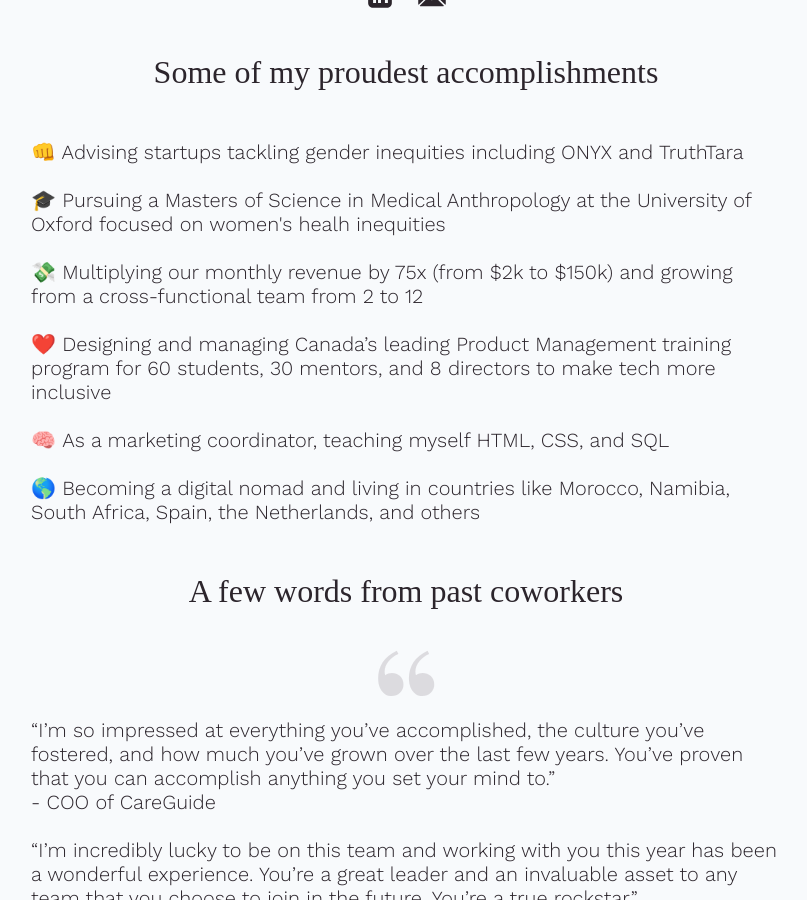
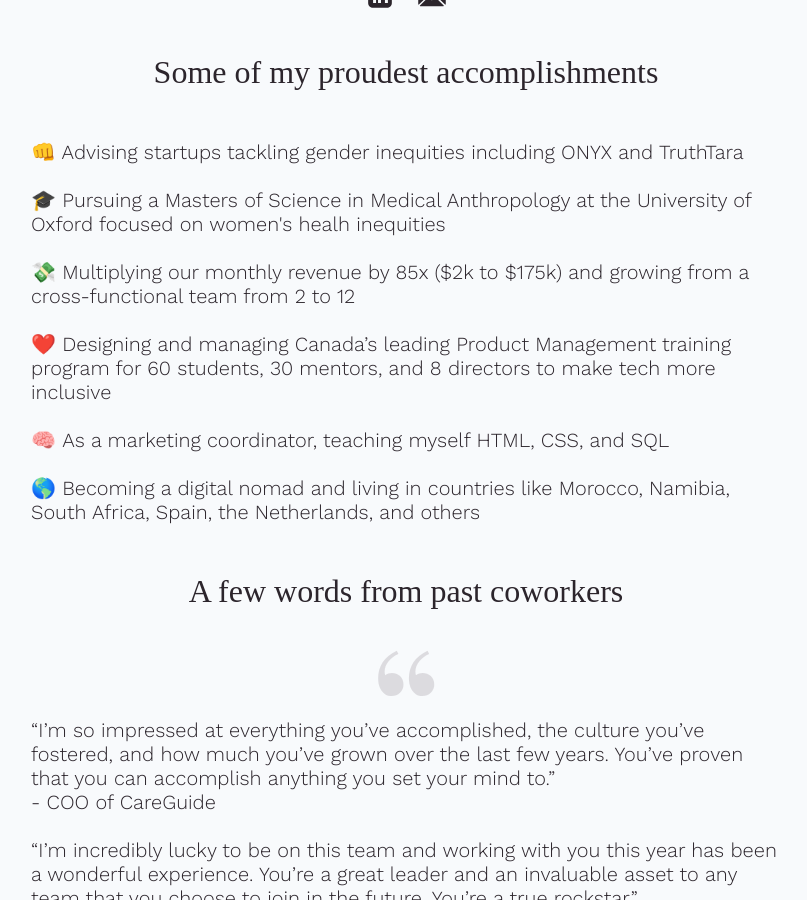
Before and after one commit to shannawn/shannonaw, a Jekyll site: the page index.html, which Jekyll copies as it is, in a window 1280 px wide and 900 px high, scrolled down 661 px. Shown: the whole window, without its empty margins (234-1041 px from the left). Built offline with Jekyll 4.4.1, drawn with Linux system fonts in a browser that asks for light colours; some web fonts are replaced.

Commit message:
Update index.html

```diff
--- a/index.html
+++ b/index.html
@@ -55,7 +55,7 @@
           🎓 Pursuing a Masters of Science in Medical Anthropology at the University of Oxford focused on women's healh inequities
         </p>
         <p>
-          💸 Multiplying our monthly revenue by 75x (from $2k to $150k) and growing from a cross-functional team from 2 to 12
+          💸 Multiplying our monthly revenue by 85x ($2k to $175k) and growing from a cross-functional team from 2 to 12
         </p>
         <p>
           ❤️ Designing and managing Canada’s leading Product Management training program for 60 students, 30 mentors, and 8 directors to make tech more inclusive
```
